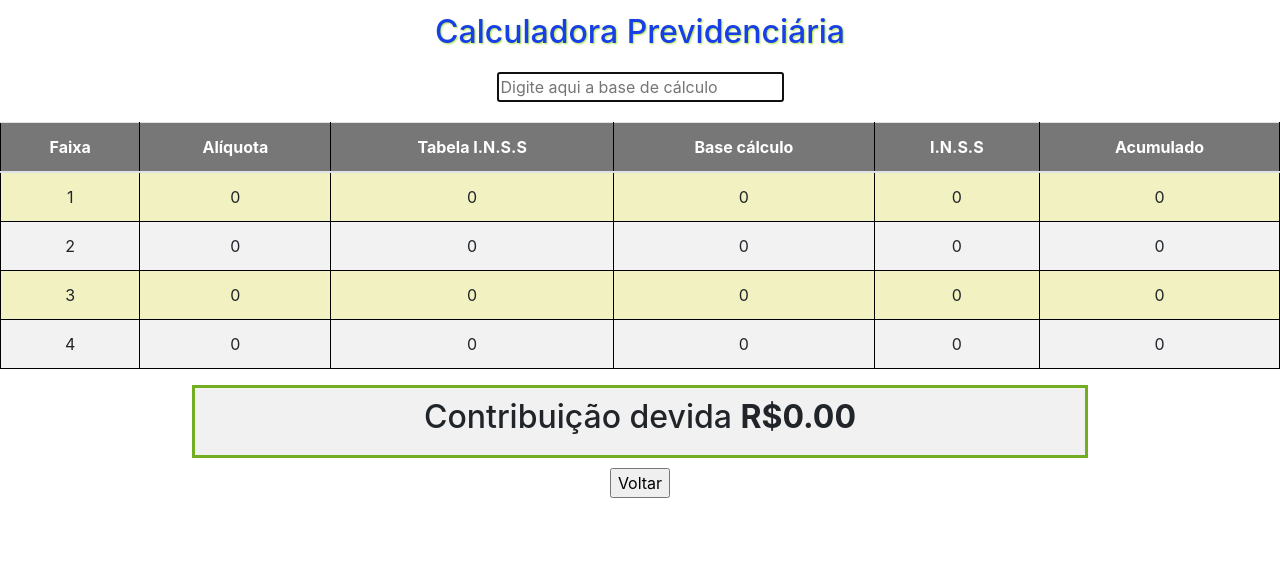
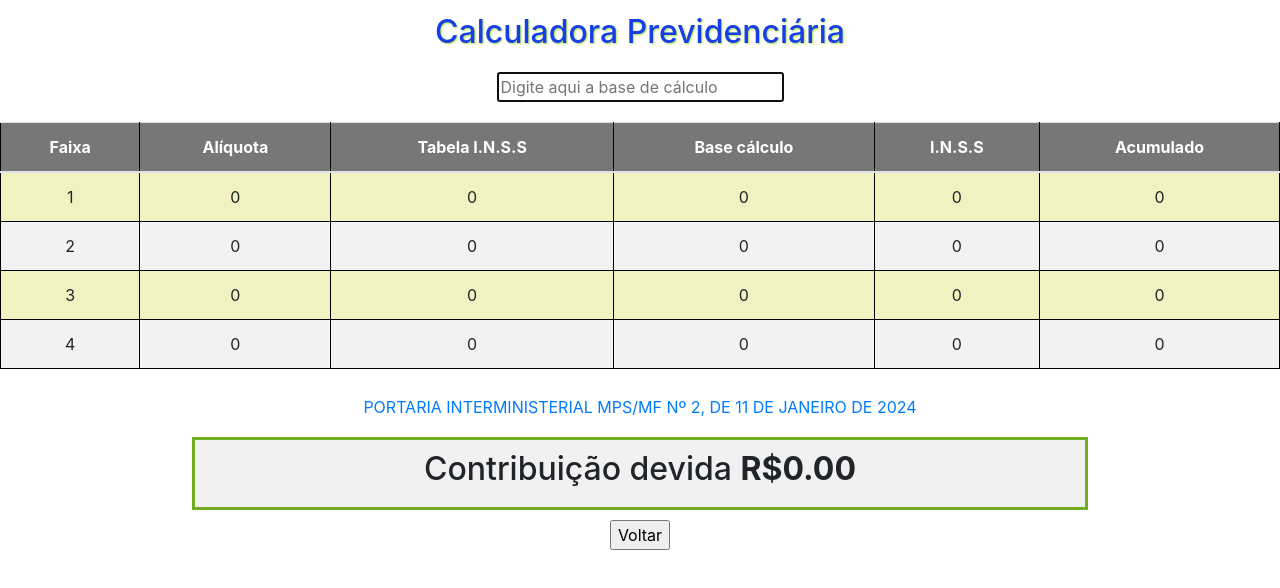
Before and after one commit to evertonweyand/Departamento_Pessoal_Utilidades, a plain HTML site: page html/calculo_inss.html in a window 1280 px wide. Drawn offline with nearby package versions, Linux system fonts and the light colour scheme.

Commit message:
Base Legal da Alteração
Adicionado o link da base legal da alteração da tabela no ano de 2024.

```diff
--- a/html/calculo_inss.html
+++ b/html/calculo_inss.html
@@ -73,6 +73,11 @@
           </table>
     </div>
 
+    <div class="div_center">
+        <a href="https://www.in.gov.br/en/web/dou/-/portaria-interministerial-mps/mf-n-2-de-11-de-janeiro-de-2024-537035232">PORTARIA INTERMINISTERIAL MPS/MF Nº 2, DE 11 DE JANEIRO DE 2024</a>
+        <h6></h6>
+    </div>
+
     <div class="titulo_no_centro_com_borda">
         <h2 id="h2_result"></h2>
     </div>
```
